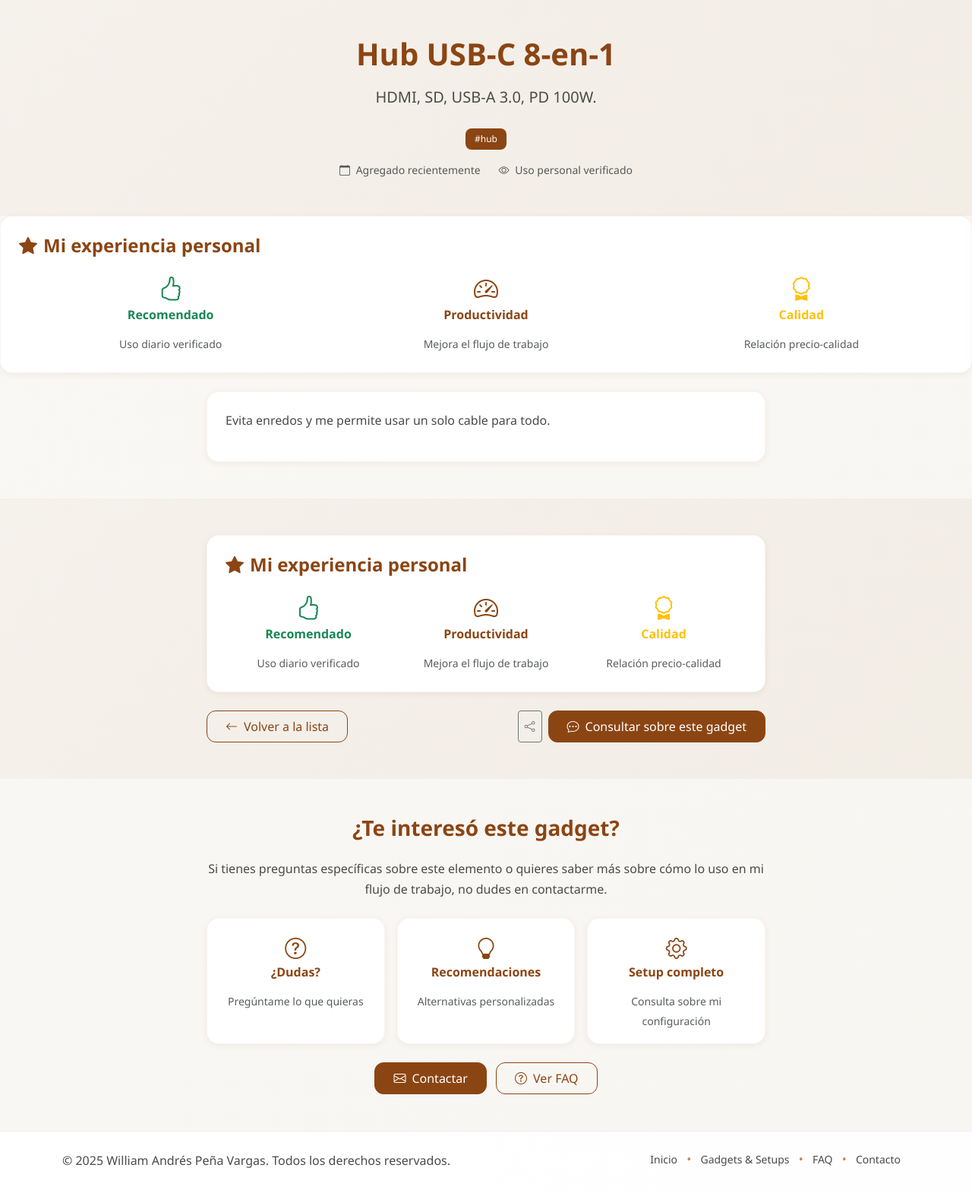
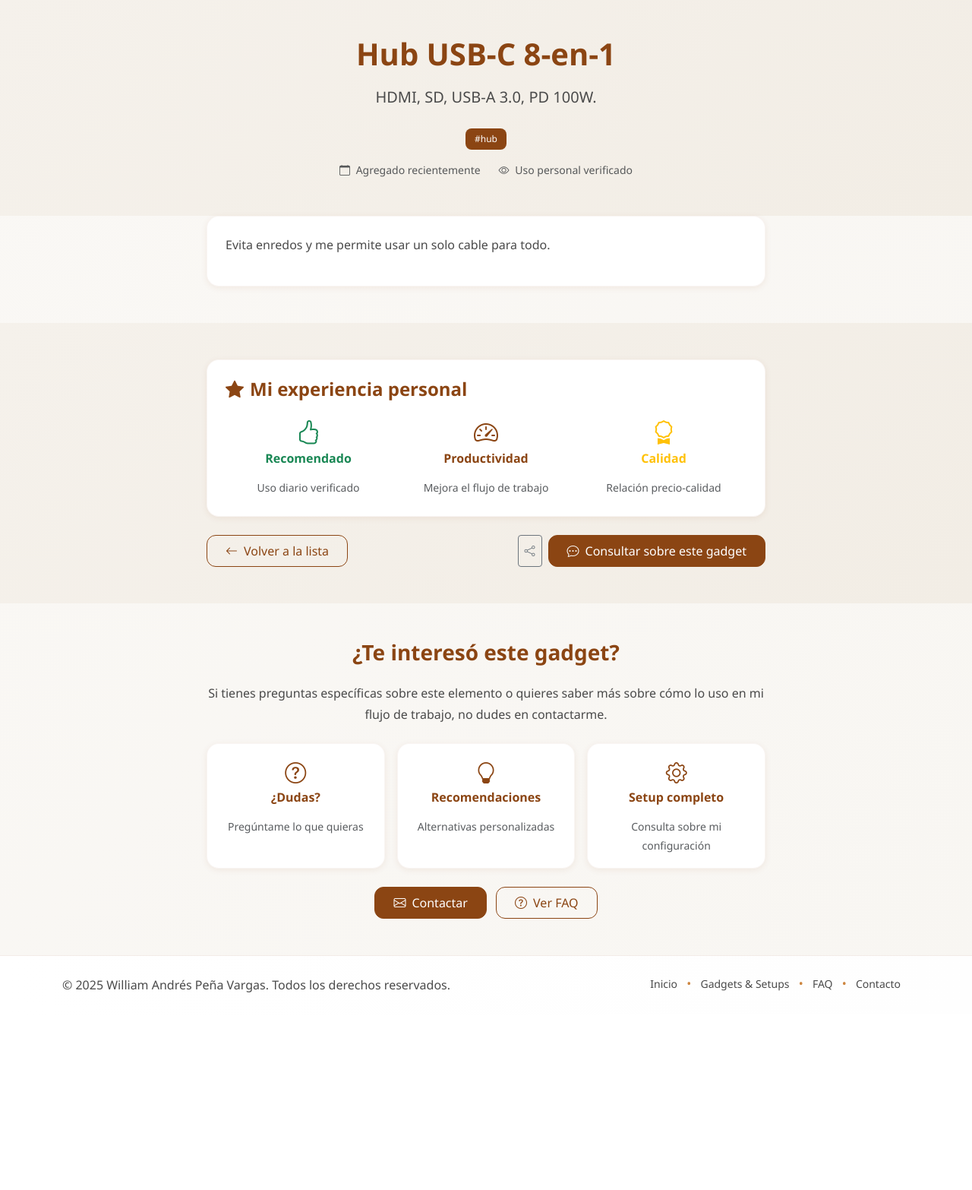
Before and after one commit to ZyFalo/Mi-Portafolio-Prod, a Django app: page /open/hub-usbc/ in a window 1280 px wide. Shown: the part 129-1695 px from the top of the page at 76% size. After the commit the page ends 1435 px from the top, so only its background shows below. Run offline with Django 5.2, Linux system fonts and the light colour scheme; data comes from the database, SQL or seed files in the repository.

Commit message:
Eliminar sección de valoración personal en la plantilla de detalle

```diff
--- a/templates/openapp/open_detail.html
+++ b/templates/openapp/open_detail.html
@@ -74,30 +74,6 @@
     </div>
 </section>
 {% endif %}
-
-<!-- Valoración personal -->
-<div class="card-custom p-4 mb-4">
-    <h4 class="text-primary mb-3">
-        <i class="bi bi-star-fill me-2"></i>Mi experiencia personal
-    </h4>
-    <div class="row g-3">
-        <div class="col-md-4 text-center">
-            <i class="bi bi-hand-thumbs-up text-success fs-2 mb-2"></i>
-            <h6 class="text-success fw-bold">Recomendado</h6>
-            <small class="text-muted">Uso diario verificado</small>
-        </div>
-        <div class="col-md-4 text-center">
-            <i class="bi bi-speedometer2 text-primary fs-2 mb-2"></i>
-            <h6 class="text-primary fw-bold">Productividad</h6>
-            <small class="text-muted">Mejora el flujo de trabajo</small>
-        </div>
-        <div class="col-md-4 text-center">
-            <i class="bi bi-award text-warning fs-2 mb-2"></i>
-            <h6 class="text-warning fw-bold">Calidad</h6>
-            <small class="text-muted">Relación precio-calidad</small>
-        </div>
-    </div>
-</div>
 
 <!-- Contenido principal -->
 <section class="pb-5">
```
